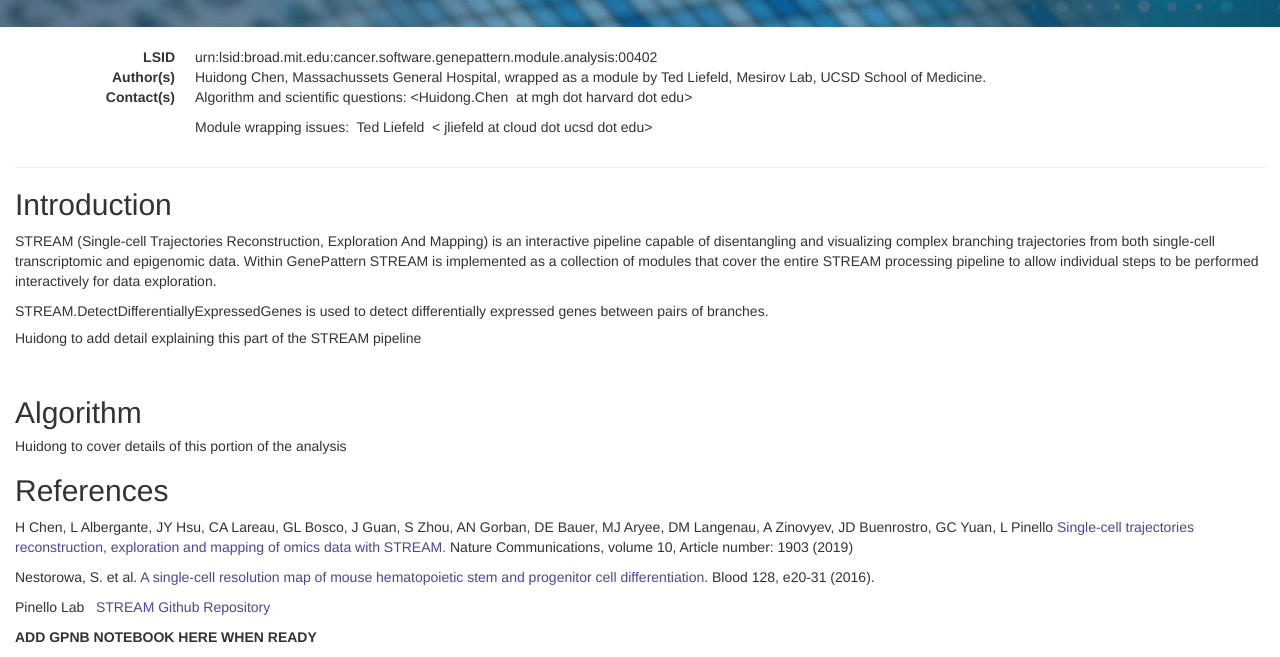
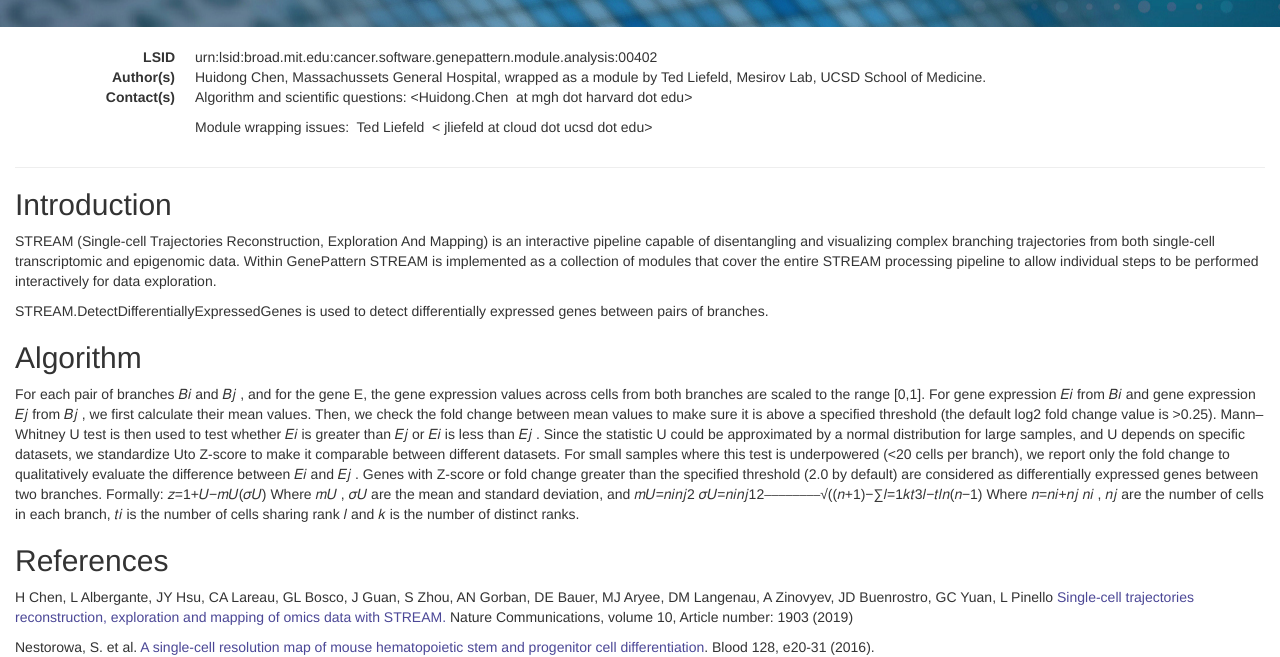
Before and after one commit to genepattern/STREAM.DetectDifferentiallyExpressedGenes, a plain HTML site: page docs/index.html in a window 1280 px wide. Shown: the part 151-808 px from the top of the page. Drawn offline with Linux system fonts and the light colour scheme.

Commit message:
Updating from Notebook text

```diff
--- a/docs/index.html
+++ b/docs/index.html
@@ -48,20 +48,25 @@
 
 <p>STREAM.DetectDifferentiallyExpressedGenes is used to detect differentially expressed genes between pairs of branches.</p>
 
-<p><h5>Huidong to add detail explaining this part of the STREAM pipeline</h5></p>
-
-<p>&nbsp;</p>
-
 <h2>Algorithm</h2>
 <p>
-<h5>Huidong to cover details of this portion of the analysis</h5>
+For each pair of branches  𝐵𝑖  and  𝐵𝑗 , and for the gene E, the gene expression values across cells from both branches are scaled to the range [0,1]. For gene expression  𝐸𝑖  from  𝐵𝑖  and gene expression  𝐸𝑗  from  𝐵𝑗 , we first calculate their mean values. Then, we check the fold change between mean values to make sure it is above a specified threshold (the default log2 fold change value is >0.25). Mann–Whitney U test is then used to test whether  𝐸𝑖  is greater than  𝐸𝑗  or  𝐸𝑖  is less than  𝐸𝑗 . Since the statistic U could be approximated by a normal distribution for large samples, and U depends on specific datasets, we standardize Uto Z-score to make it comparable between different datasets. For small samples where this test is underpowered (<20 cells per branch), we report only the fold change to qualitatively evaluate the difference between  𝐸𝑖  and  𝐸𝑗 . Genes with Z-score or fold change greater than the specified threshold (2.0 by default) are considered as differentially expressed genes between two branches. Formally:
+
+𝑧=1+𝑈−𝑚𝑈(𝜎𝑈)
+
+Where  𝑚𝑈 ,  𝜎𝑈  are the mean and standard deviation, and
+
+𝑚𝑈=𝑛𝑖𝑛𝑗2
+
+𝜎𝑈=𝑛𝑖𝑛𝑗12⎯⎯⎯⎯⎯⎯⎯⎯√((𝑛+1)−∑𝑙=1𝑘𝑡3𝑙−𝑡𝑙𝑛(𝑛−1)
+
+Where  𝑛=𝑛𝑖+𝑛𝑗   𝑛𝑖 , 𝑛𝑗  are the number of cells in each branch,  𝑡𝑖  is the number of cells sharing rank  𝑙  and  𝑘  is the number of distinct ranks.
 </p>
 
 <h2>References</h2>
 <p>H Chen, L Albergante, JY Hsu, CA Lareau, GL Bosco, J Guan, S Zhou, AN Gorban, DE Bauer, MJ Aryee, DM Langenau, A Zinovyev, JD Buenrostro, GC Yuan, L Pinello&nbsp;<a href="https://www.nature.com/articles/s41467-019-09670-4">Single-cell trajectories reconstruction, exploration and mapping of omics data with STREAM. </a> Nature Communications, volume 10, Article number: 1903 (2019)</p>
 <p>Nestorowa, S. et al.<a href="https://www.ncbi.nlm.nih.gov/pubmed/27365425"> A single-cell resolution map of mouse hematopoietic stem and progenitor cell differentiation</a>. Blood 128, e20-31 (2016).</p>
 <p>Pinello Lab &nbsp; <a href="https://github.com/pinellolab/STREAM">STREAM Github Repository</a></p>
-<p><b>ADD GPNB NOTEBOOK HERE WHEN READY</b></p>
 
 <h2>Input Files</h2>
 
```
